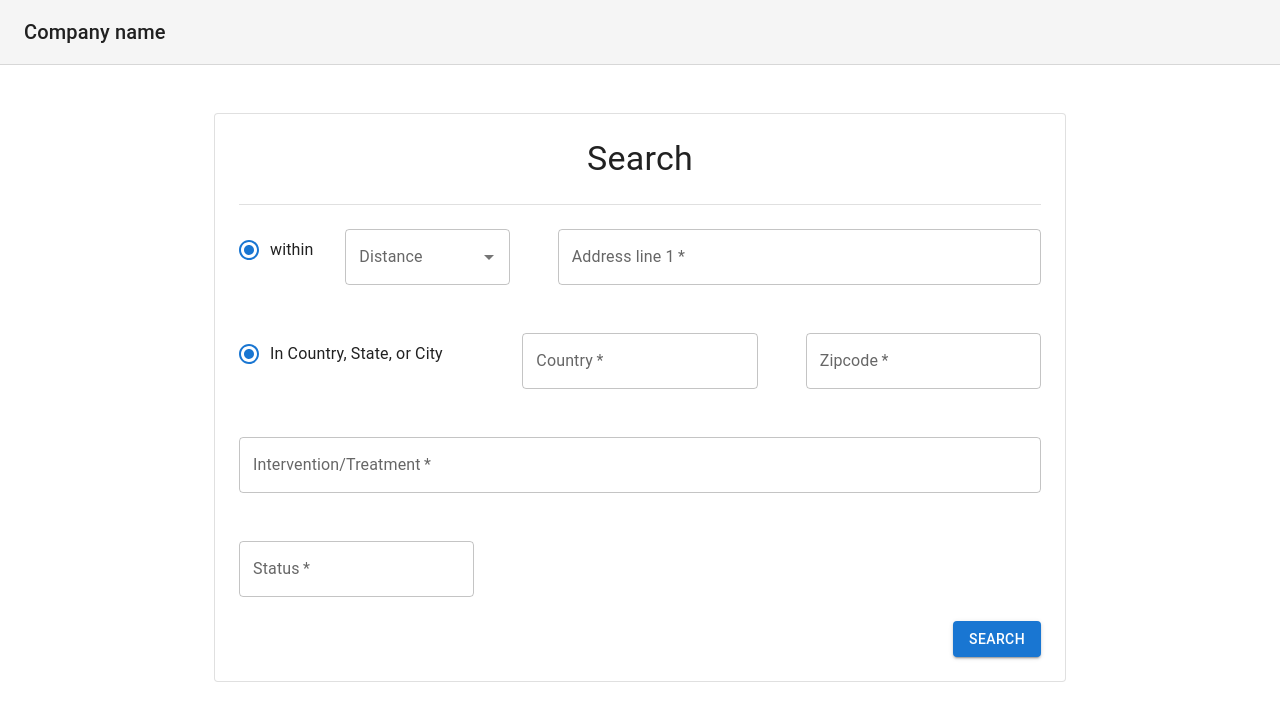
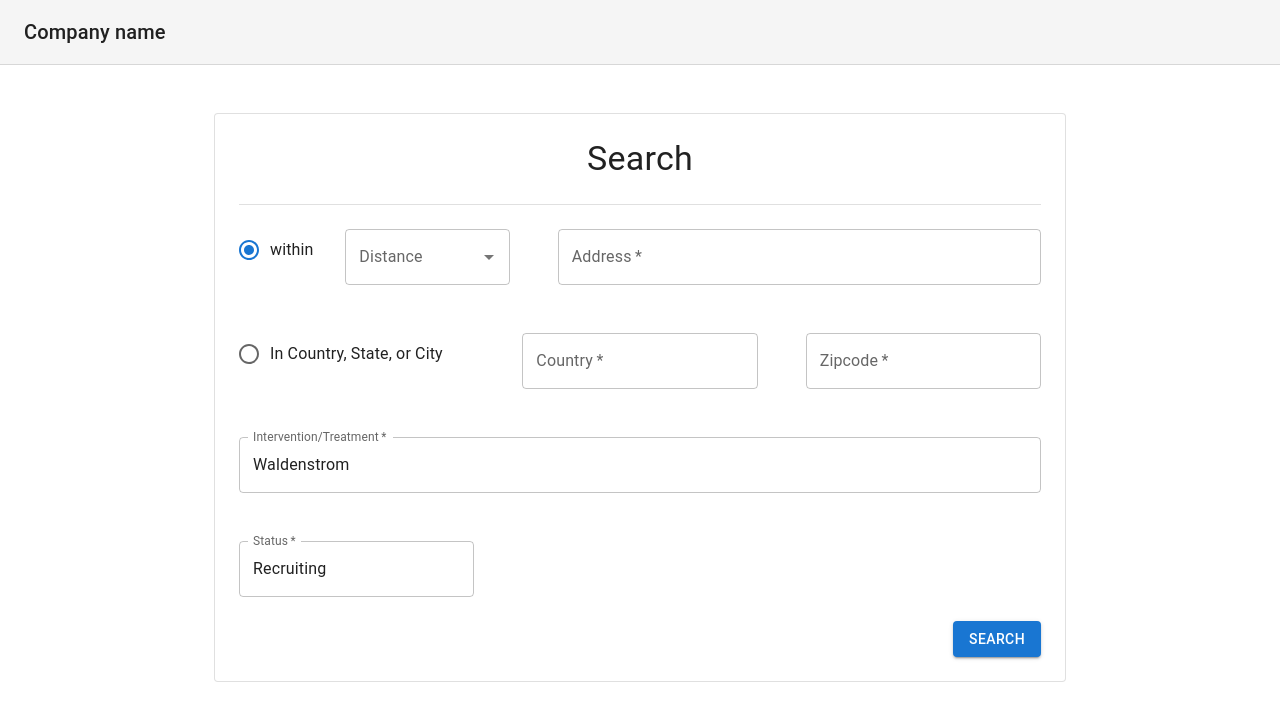
Before and after one commit to gloriayiii/react-search-page, a React (Create React App) app: page / in a window 1280 px wide. Shown: the top 718 px of the page. Built offline with nearby package versions, Linux system fonts and the light colour scheme.

Commit message:
AddressForm modify

```diff
--- a/src/App.js
+++ b/src/App.js
@@ -1,7 +1,5 @@
-import logo from './logo.svg';
 import './App.css';
 import Dashboard from './search/Dashboard';
-import Checkout from './search/search';
 import AddressForm from './search/AddressForm';
 import { Routes,Route } from 'react-router-dom';
 
--- a/src/search/AddressForm.js
+++ b/src/search/AddressForm.js
@@ -3,7 +3,6 @@ import Grid from '@mui/material/Grid';
 import Typography from '@mui/material/Typography';
 import TextField from '@mui/material/TextField';
 import FormControlLabel from '@mui/material/FormControlLabel';
-import Checkbox from '@mui/material/Checkbox';
 import Radio from '@mui/material/Radio';
 import RadioGroup from '@mui/material/RadioGroup';
 import FormControl from '@mui/material/FormControl';
@@ -22,7 +21,7 @@ import { useNavigate } from "react-router-dom";
 
 const theme = createTheme();
 
-const distance = [
+const distances = [
   {label:'20 miles'},
   {label:'50 miles'},
   {label:'100 miles'},
@@ -32,22 +31,14 @@ const distance = [
 export default function AddressForm() {
 let navigate = useNavigate();
 const routeChange = () =>{
-  let path = `dashboard`;
-  navigate(path);
+  console.log(address,distance);
+  // let path = `dashboard`;
+  // navigate(path);
 };
 
-const [value, setValue] = React.useState("None");
-
-  function handleClick(event){
-    if(event.target.value===value){
-      setValue("");
-    }
-    else{
-      setValue(event.target.value);
-      console.log(event.target.value);
-    }
-
-  };
+// const [value, setValue] = React.useState('');
+const [distance, setDistance] = React.useState('');
+const [address, setAddress] = React.useState('');
 
   return (
     <ThemeProvider theme={theme}>
@@ -87,7 +78,7 @@ const [value, setValue] = React.useState("None");
             defaultValue="within"
             name="radio-buttons-group"
         >
-        <FormControlLabel value="within" control={<Radio onClick={handleClick}/>} label="within" />
+        <FormControlLabel value="within" control={<Radio />} label="within" />
         </RadioGroup>
         </FormControl>
         </Grid>
@@ -96,9 +87,10 @@ const [value, setValue] = React.useState("None");
         <Autocomplete
             disablePortal
             id="combo-box-demo"
-            options={distance}
+            options={distances}
             // sx={{ width: 300 }}
             renderInput={(params) => <TextField {...params} label="Distance" />}
+            onChange={(event,value)=>setDistance(value)}
         />
         </Grid>
         <Grid item xs={12} sm={7.5}>
@@ -106,10 +98,11 @@ const [value, setValue] = React.useState("None");
             required
             id="address1"
             name="address1"
-            label="Address line 1"
+            label="Address"
             fullWidth
             autoComplete="shipping address-line1"
             variant="outlined"
+            onChange={(event)=>setAddress(event.currentTarget.value)}
           />
         </Grid>
 
@@ -118,11 +111,9 @@ const [value, setValue] = React.useState("None");
         <FormLabel id="demo-radio-buttons-group-label"></FormLabel>
         <RadioGroup
             aria-labelledby="demo-radio-buttons-group-label"
-            // defaultValue="In Country, State, or City"
             name="radio-buttons-group"
-            value={value}
         >
-        <FormControlLabel value="None" control={<Radio onClick={handleClick}/>} label="In Country, State, or City" />
+        <FormControlLabel value="None" control={<Radio />} label="In Country, State, or City" />
         </RadioGroup>
         </FormControl>
         </Grid>
@@ -157,6 +148,7 @@ const [value, setValue] = React.useState("None");
             label="Intervention/Treatment"
             fullWidth
             variant="outlined"
+            defaultValue="Waldenstrom"
           />
         </Grid>
 
@@ -168,6 +160,7 @@ const [value, setValue] = React.useState("None");
             label="Status"
             fullWidth
             variant="outlined"
+            defaultValue="Recruiting"
           />
         </Grid>
 
```
